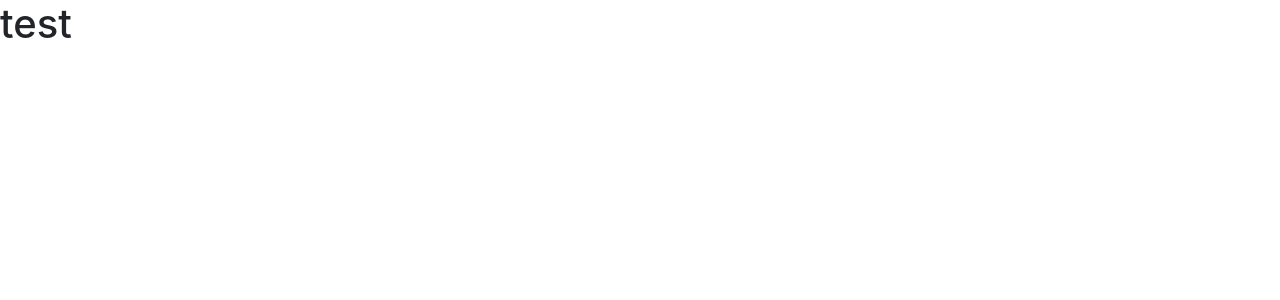
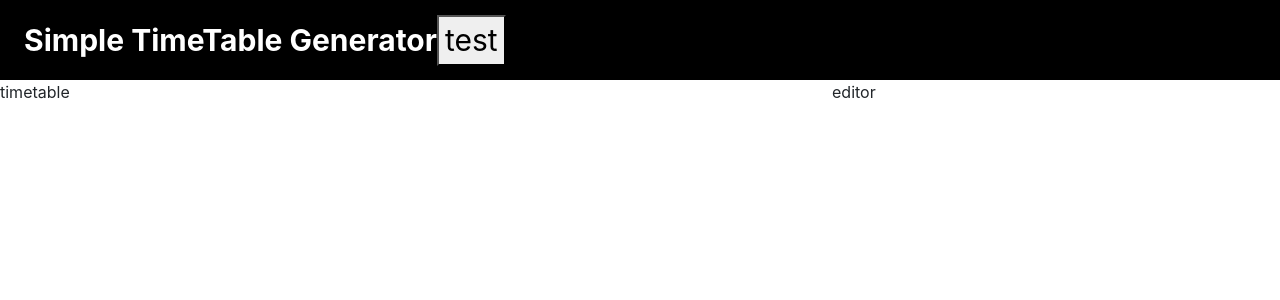
Before and after one commit to deokgoo/nuxt-time_table_generator, a Nuxt app: page / in a window 1280 px wide. Shown: the top 300 px of the page. Built offline with nearby package versions, Linux system fonts and the light colour scheme.

Commit message:
feature: vue codebase

```diff
--- /dev/null
+++ b/components/editor.vue
@@ -0,0 +1,5 @@
+<template>
+  <div>
+    editor
+  </div>
+</template>
--- /dev/null
+++ b/components/header.vue
@@ -0,0 +1,39 @@
+<template>
+  <div id="header">
+    {{ title }}
+    <button @click="someTest">test</button>
+  </div>
+</template>
+
+<script lang="ts">
+export default {
+  data () {
+    return {
+      title: 'Simple TimeTable Generator'
+    };
+  },
+  created () {
+
+  },
+  methods: {
+    someTest () {
+      localStorage.setItem('someti', 'asdf');
+      console.log(localStorage.getItem('someti'));
+    }
+  }
+};
+</script>
+
+<style lang="scss" scoped>
+#header {
+  width: 100%;
+  height: 80px;
+  display: flex;
+  align-items: center;
+  padding-left: 24px;
+  background-color: black;
+  color: white;
+  font-size: 30px;
+  font-weight: bold;
+}
+</style>
--- /dev/null
+++ b/components/timetable.vue
@@ -0,0 +1,5 @@
+<template>
+  <div>
+    timetable
+  </div>
+</template>
--- a/package.json
+++ b/package.json
@@ -33,7 +33,10 @@
     "eslint": "^7.29.0",
     "eslint-plugin-nuxt": "^2.0.0",
     "eslint-plugin-vue": "^7.12.1",
+    "fibers": "^5.0.0",
     "jest": "^27.0.5",
+    "sass": "^1.37.0",
+    "sass-loader": "10",
     "stylelint": "^13.13.1",
     "stylelint-config-standard": "^22.0.0",
     "ts-jest": "^27.0.3",
--- a/pages/index.vue
+++ b/pages/index.vue
@@ -1,9 +1,54 @@
 <template>
-  <h1>test</h1>
+  <div id="time-table-generator">
+    <div class="table__container">
+      <div class="table__header-wrapper">
+        <Header v-if="trigger" />
+      </div>
+      <div class="table__content-wrapper">
+        <div class="table__content__table">
+          <TimeTable />
+        </div>
+        <div class="table__content__editor">
+          <Editor />
+        </div>
+      </div>
+    </div>
+  </div>
 </template>
 
 <script lang="ts">
-import Vue from 'vue';
+import Header from '../components/header.vue';
+import Editor from '../components/editor.vue';
+import TimeTable from '../components/timetable.vue';
 
-export default Vue.extend({});
+export default {
+  components: {
+    Header,
+    Editor,
+    TimeTable
+  },
+  data () {
+    return {
+      trigger: true
+    };
+  }
+};
 </script>
+
+<style lang="scss" scoped>
+#time-table-generator {
+  width: 100%;
+
+  .table__container {
+    width: 100%;
+    display: flex;
+    flex-direction: column;
+  }
+
+  .table__content-wrapper {
+    display: flex;
+    .table__content__table { width: 65%; }
+    .table__content__editor { width: 25%; }
+  }
+}
+</style>
```
Also changed, not shown: 2 other files (tests, documents, lock files or other folders).
